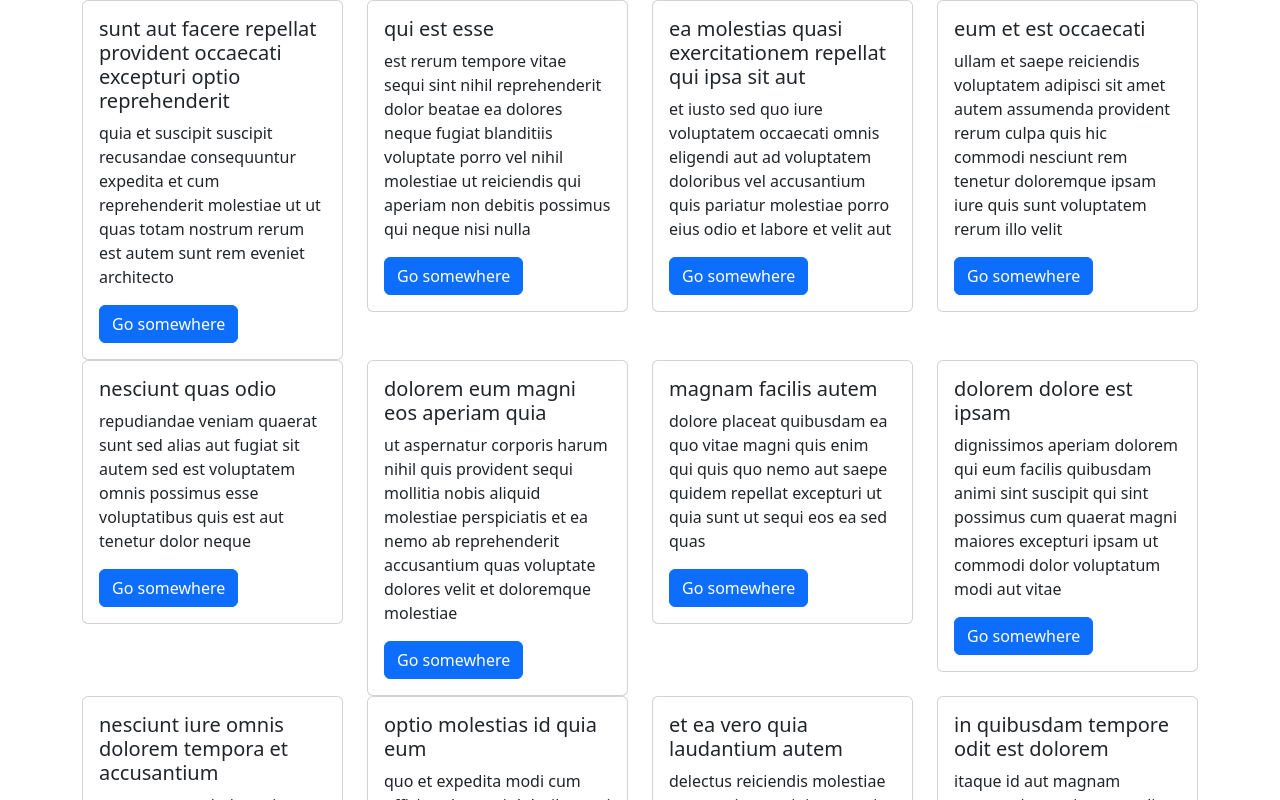
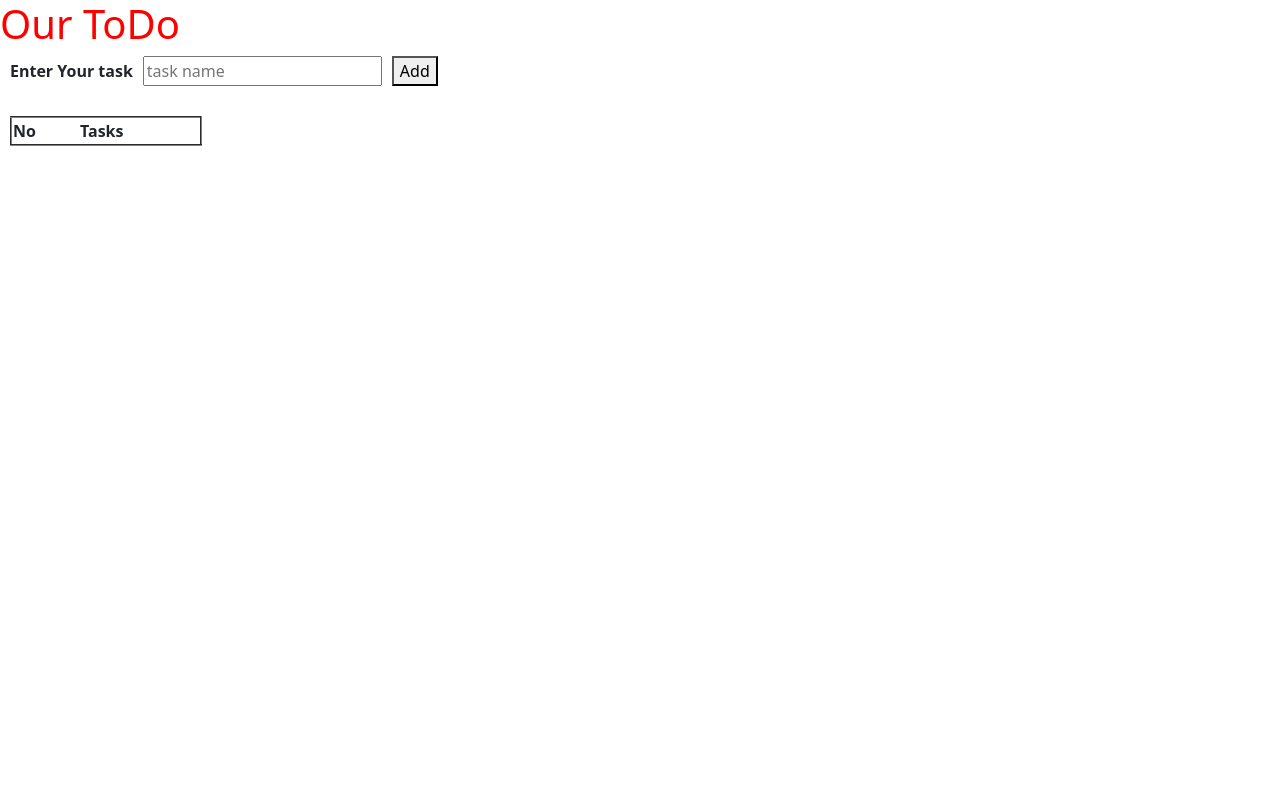
Before and after one commit to nikhil7676/01-React-Restart, a React (Create React App) app: page / in a window 1280 px wide. Shown: the top 800 px of the page. Built offline with nearby package versions, Linux system fonts and the light colour scheme.

Commit message:
make a todo list and perform add task to list and show in to table

```diff
--- a/src/App.js
+++ b/src/App.js
@@ -9,6 +9,8 @@ import PropsDemo from "./Learn JSX/PropsDemo.jsx";
 import ChilderProps from "./Learn JSX/ChilderProps.jsx";
 import Posts from "./Posts.jsx";
 
+import ToDo from "./self prectice task/ToDo.jsx";
+
 function App() {
 
   //PropDemo component props
@@ -19,6 +21,12 @@ function App() {
 
   return (
     <div className="App">
+      {/* self prectice Components */}
+      <div>
+        <ToDo/>
+      </div>
+
+
       {/* <CssLearn06/> */}
 
       {/* <Header/> */}
@@ -38,7 +46,7 @@ function App() {
         </p>
       </ChilderProps> */}
 
-      <Posts/>
+      {/* <Posts/> */}
     </div>
   );
 }
--- /dev/null
+++ b/src/self prectice task/ToDo.jsx
@@ -0,0 +1,56 @@
+// 07-12-2024 make a todo list and perform add task to list and show in to table
+
+import React, { useState } from 'react'
+
+function ToDo() {
+
+    const [taskName, setTaskName] = useState('')
+    const [taskList, setTaskList] = useState([])
+
+    const handleChange = (e) => {
+        console.log(e.target.value);
+        setTaskName(e.target.value)
+    }
+
+    const addTask = () => {
+        setTaskList([...taskList, taskName])
+    }
+
+    console.log(taskList);
+    return (
+        <div>
+            <h1> Our ToDo </h1>
+            <label htmlFor="" style={{ marginLeft: "10px", fontWeight: "bold" }}>
+                Enter Your task
+            </label>
+            <input onChange={handleChange} type="text" placeholder='task name' style={{ marginLeft: "10px" }} />
+            <button onClick={addTask} style={{ marginLeft: "10px" }} > Add </button>
+
+            <div>
+                <table border={2} style={{ width:"15%", marginTop: "30px", marginLeft: "10px" }}>
+                    <tr>
+                        <th>
+                            No
+                        </th>
+                        <th >
+                            Tasks
+                        </th>
+                    </tr>
+
+                    {/* show task in table row */}
+                    {
+                        taskList.map((value, index) => (
+                            <tr>
+                                <td> {index+1} </td>
+                                <td> {value} </td>
+                            </tr>
+                        ))
+                    }
+
+                </table>
+            </div>
+        </div>
+    )
+}
+
+export default ToDo
```
